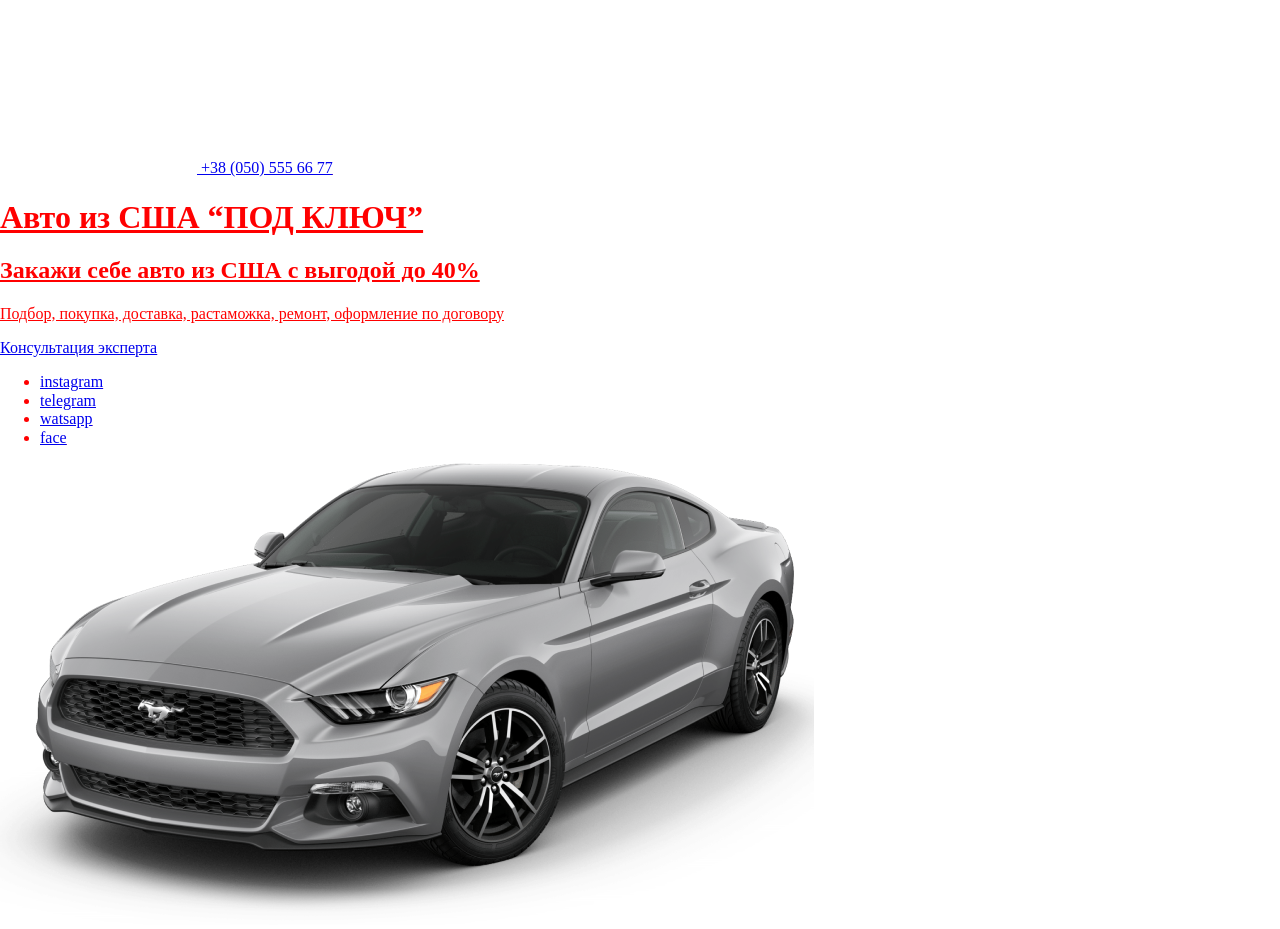
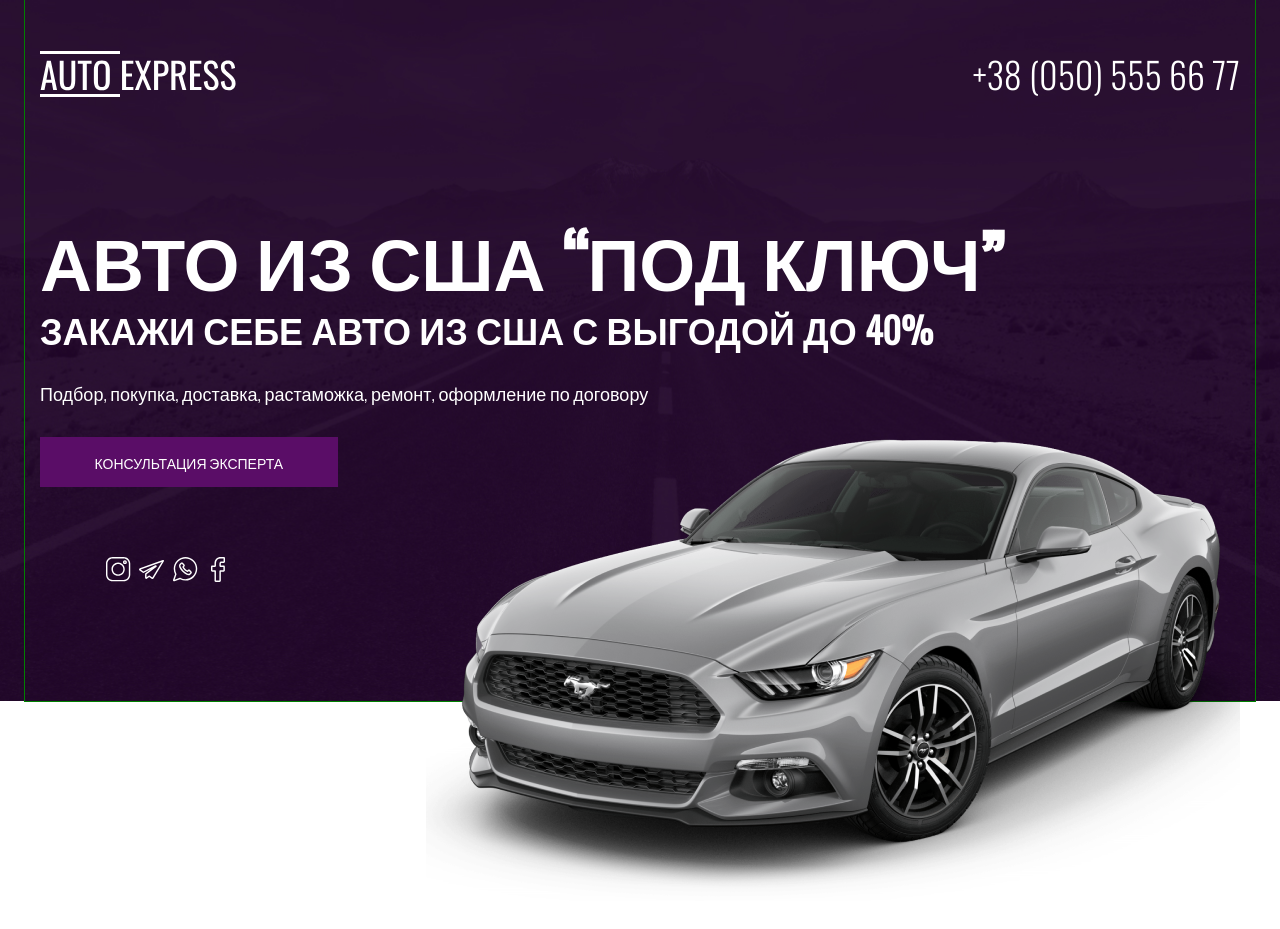
Before and after one commit to Rorsherh/carFromUSA, a website: page src/index.html in a window 1280 px wide. After the commit the page ends 901 px from the top, so only its background shows below. Drawn offline with nearby package versions, Linux system fonts and the light colour scheme.

Commit message:
стили .main-header

```diff
--- a/src/scss/blocks/_main-header.scss
+++ b/src/scss/blocks/_main-header.scss
@@ -1,5 +1,105 @@
 .main-header {
-  color: red;
-  text-decoration: underline;
-  padding-top: 120px;
+  color: #fff;
+  background: url("../img/header-bg.jpg") center center/cover no-repeat;
+  background-color: #21062a;
+  min-height: 700px;
+  &__center-box {
+    max-width: 1230px;
+    margin: 0 auto;
+    padding: 0 15px;
+    outline: 1px solid green;
+  }
+  &__top {
+    padding: 47px 0px 40px;
+    display: flex;
+    justify-content: space-between;
+    font-size: 36px;
+    line-height: 53px;
+    text-transform: uppercase;
+    margin-bottom: 55px;
+  }
+  &__tel {
+    color: #fff;
+    text-decoration: none;
+  }
+
+  &__content {
+    position: relative;
+    padding-bottom: 119px;
+  }
+
+  &__title {
+    font-size: 72px;
+    line-height: 107px;
+    text-transform: uppercase;
+    padding: 0;
+    margin: 0;
+    margin-bottom: -10px;
+  }
+  &__subtitle {
+    font-size: 36px;
+    line-height: 53px;
+    text-transform: uppercase;
+    margin: 0;
+    margin-bottom: 25px;
+    padding: 0;
+  }
+  &__text {
+    font-size: 18px;
+    line-height: 27px;
+    margin: 0;
+    margin-bottom: 30px;
+    padding: 0;
+  }
+
+  &__call {
+    display: inline-block;
+    padding: 14.5px 54.5px;
+    font-size: 14px;
+    line-height: 21px;
+    text-transform: uppercase;
+    text-decoration: none;
+    color: #ffffff;
+    background-color: #5a0d67;
+  }
+
+  &__social-list {
+    display: flex;
+    max-width: 125px;
+    justify-content: space-between;
+    list-style: none;
+    margin: 70px 0 0 66px;
+    padding: 0;
+  }
+  &__social-link {
+    display: block;
+    width: 25px;
+    height: 25px;
+    font-size: 0;
+    line-height: 0;
+    background-repeat: no-repeat;
+    background-position: center center;
+    background-size: contain;
+    &:hover {
+      transform: scale(110%);
+    }
+  }
+  &__social-link--ins {
+    background-image: url("../icons/instagram.svg");
+  }
+  &__social-link--tel {
+    background-image: url("../icons/telegram.svg");
+  }
+  &__social-link--wat {
+    background-image: url("../icons/whatsapp.svg");
+  }
+  &__social-link--face {
+    background-image: url("../icons/facebook.svg");
+  }
+
+  &__promo-img {
+    position: absolute;
+    right: 0;
+    bottom: -200px;
+  }
 }
```
Also changed, not shown: src/css/style.css.
